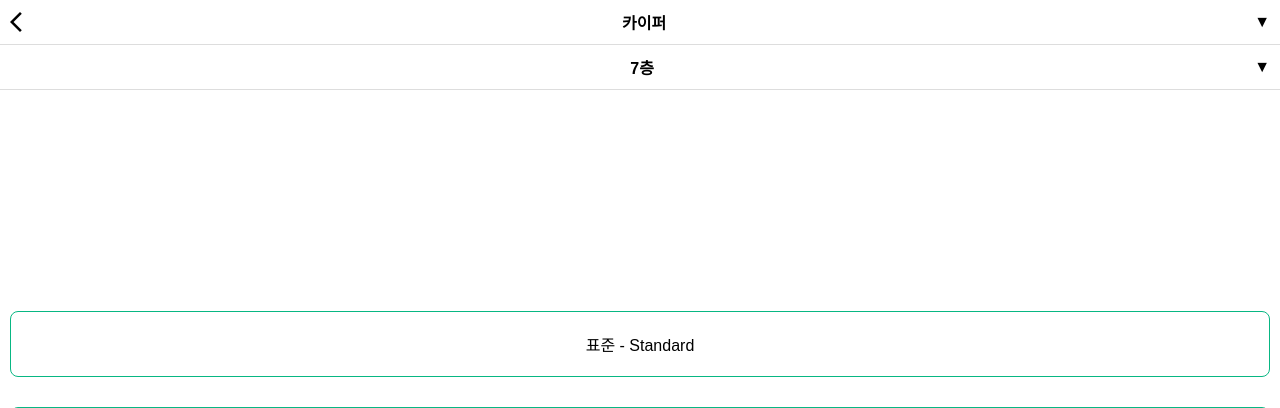
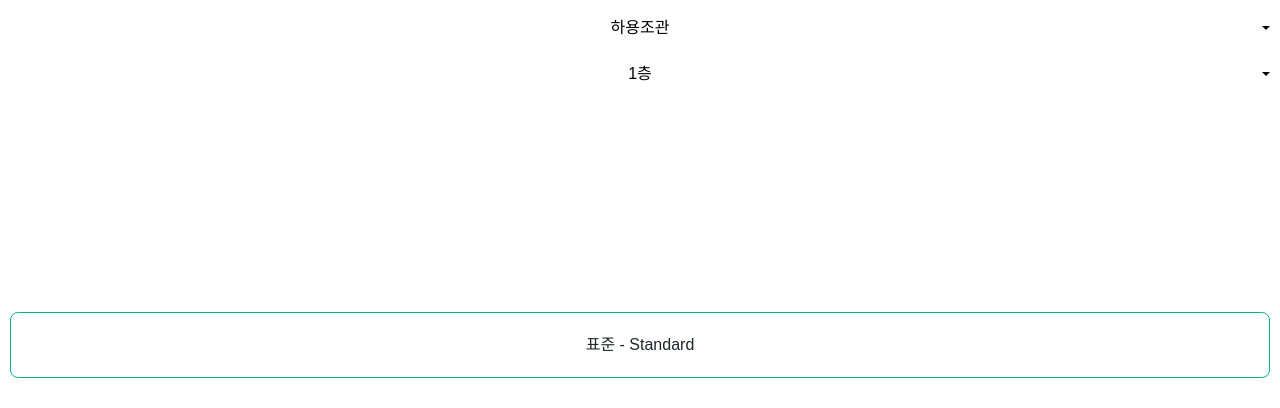
Before and after one commit to An-Seonghyeon/Laundry_Queueing_Application, a Flask app: template templates/option.html in a window 1280 px wide. Shown: the top 408 px of the page. Run offline with Flask 3, Linux system fonts and the light colour scheme; the template is opened without the code that fills it, so the values that code supplies are empty.

Commit message:
Update option.html
Dropdown 수정

```diff
--- a/templates/option.html
+++ b/templates/option.html
@@ -3,8 +3,8 @@
 <head>
 <meta charset="UTF-8">
 <meta name="viewport" content="width=device-width, initial-scale=1.0">
-<link rel="stylesheet" href="https://fonts.googleapis.com/css2?family=Material+Symbols+Outlined:opsz,wght,FILL,GRAD@24,400,0,0" />
-<title>option</title>
+<link rel="stylesheet" href="https://fonts.googleapis.com/css2?family=Material+Symbols+Outlined:opsz,wght,FILL,GRAD@20..48,100..700,0..1,-50..200" />
+<link href="https://cdn.jsdelivr.net/npm/bootstrap@5.3.3/dist/css/bootstrap.min.css" rel="stylesheet" integrity="sha384-QWTKZyjpPEjISv5WaRU9OFeRpok6YctnYmDr5pNlyT2bRjXh0JMhjY6hW+ALEwIH" crossorigin="anonymous">
 <style>
   body {
     margin: 0;
@@ -58,27 +58,152 @@
     flex-direction: column;
     justify-content: center;
 }
+
+  .material-symbols-outlined {
+    font-variation-settings:
+    'FILL' 0,
+    'wght' 400,
+    'GRAD' 0,
+    'opsz' 24
+  }
+
+  .dropdown-menu {
+      width: 100%;
+      left: 0;
+      right: 0;
+      text-align: center;
+    }
+
+  .btn-secondary {
+      --bs-btn-color: #000;
+      --bs-btn-bg: #fff;
+      --bs-btn-border-width: 0;
+    }
+
+  .full-width-button {
+      width: 100%;
+      text-align: center;
+      position: relative;
+      margin-top: 10px;
+    }
+
+  .dropdown-toggle::after {
+      position: absolute;
+      right: 10px;
+      top: 50%;
+      transform: translateY(-50%);
+    }
+
 </style>
 </head>
 <body>
 
 
-<div class="header">
-  <span class="material-symbols-outlined">
-    arrow_back_ios
-  </span>
-  <div><strong>카이퍼</strong></div>
-  <div><span>&#x25BC;</span></div>
+<!-- First dropdown -->
+<div class="dropdown">
+  <button class="btn btn-secondary dropdown-toggle full-width-button" id="dropdownMenuButton1" type="button" data-bs-toggle="dropdown" aria-expanded="false">
+    하용조관
+  </button>
+  <ul class="dropdown-menu" aria-labelledby="dropdownMenuButton1" onclick="setSecondDropdownItems(event)">
+    <li><a class="dropdown-item" href="#" data-id="b1">하용조관</a></li>
+    <li><a class="dropdown-item" href="#" data-id="b2">벧엘관</a></li>
+    <li><a class="dropdown-item" href="#" data-id="b3">창조관</a></li>
+    <li><a class="dropdown-item" href="#" data-id="b4">로뎀관</a></li>
+    <li><a class="dropdown-item" href="#" data-id="b5">은혜관</a></li>
+    <li><a class="dropdown-item" href="#" data-id="b6">국제관</a></li>
+    <li><a class="dropdown-item" href="#" data-id="b7">갈대상자관</a></li>
+  </ul>
 </div>
-<div class="under_header">
-  <div></div>
-  <div class="font-uner-header"><strong>7층</strong></div>
-  <div><span>&#x25BC;</span></div>
+
+<!-- Second dropdown -->
+<div class="dropdown">
+  <button class="btn btn-secondary dropdown-toggle full-width-button" id="dropdownMenuButton2" type="button" data-bs-toggle="dropdown" aria-expanded="false">
+    1층
+  </button>
+  <ul class="dropdown-menu" aria-labelledby="dropdownMenuButton2" id="secondDropdownMenu" onclick="changeSecondButtonText(event)">
+    <!-- Items dynamically generated here -->
+    <li><a class="dropdown-item" href="#" data-id="f1">1층</a></li>
+    <li><a class="dropdown-item" href="#" data-id="f2">2층</a></li>
+    <li><a class="dropdown-item" href="#" data-id="f3">3층</a></li>
+    <li><a class="dropdown-item" href="#" data-id="f4">4층</a></li>
+    <li><a class="dropdown-item" href="#" data-id="f5">5층</a></li>
+    <li><a class="dropdown-item" href="#" data-id="f6">6층</a></li>
+    <li><a class="dropdown-item" href="#" data-id="f7">7층</a></li>
+  </ul>
 </div>
+
 <div class="box">
-<div class="menu-item">표준 - Standard</div>
-<div class="menu-item">강력 - Powerful</div>
-<div class="menu-item">기타 - Others</div>
+  <div class="menu-item">표준 - Standard</div>
+  <div class="menu-item">강력 - Powerful</div>
+  <div class="menu-item">기타 - Others</div>
 </div>
+
+<!-- Bootstrap JS (optional) -->
+<script src="https://cdn.jsdelivr.net/npm/bootstrap@5.3.3/dist/js/bootstrap.bundle.min.js" integrity="sha384-YvpcrYf0tY3lHB60NNkmXc5s9fDVZLESaAA55NDzOxhy9GkcIdslK1eN7N6jIeHz" crossorigin="anonymous"></script>
+
+<script>
+  function changeSecondButtonText(event) {
+    var newText = event.target.textContent;
+    var itemId = event.target.getAttribute('data-id');
+    document.getElementById('dropdownMenuButton2').innerText = newText;
+    document.getElementById('dropdownMenuButton2').setAttribute('data-id', itemId);
+    // Assuming you have a function to fetch data from the server based on the selected IDs
+    fetchDataFromServer();
+  }
+
+  function setSecondDropdownItems(event) {
+    var selectedBId = event.target.getAttribute('data-id');
+    var secondDropdownMenu = document.getElementById('secondDropdownMenu');
+    // Clear existing items
+    secondDropdownMenu.innerHTML = '';
+    document.getElementById('dropdownMenuButton2').innerText = '층 선택';
+
+    // Add items based on selected b ID
+    switch (selectedBId) {
+      case 'b1':
+        addItemsToDropdown(secondDropdownMenu, ['1', '2', '3', '4', '5', '6', '7']);
+        break;
+      case 'b3':
+      case 'b5':
+      case 'b7':
+        addItemsToDropdown(secondDropdownMenu, ['1', '2', '3', '4', '5']);
+        break;
+      case 'b6':
+        addItemsToDropdown(secondDropdownMenu, ['1', '2', '3', '4']);
+        break;
+      case 'b2':
+      case 'b4':
+        addItemsToDropdown(secondDropdownMenu, ['1', '2', '3', '4', '5', '6']);
+        break;
+      // Add cases for other bs if needed
+    }
+    document.getElementById('dropdownMenuButton1').setAttribute('data-id', selectedBId);
+    var newText = event.target.textContent;
+    document.getElementById('dropdownMenuButton1').innerText = newText;
+  }
+
+  function addItemsToDropdown(dropdownMenu, items) {
+    items.forEach(item => {
+      dropdownMenu.innerHTML += `<li><a class="dropdown-item" href="#" data-id="f${item}">${item}층</a></li>`;
+    });
+  }
+
+  function fetchDataFromServer() {
+    // Example: Assume you have an endpoint '/data' that takes bId and floorId as parameters
+    var bId = document.getElementById('dropdownMenuButton1').getAttribute('data-id');
+    var floorId = document.getElementById('dropdownMenuButton2').getAttribute('data-id');
+    fetch(`/data?bId=${bId}&floorId=${floorId}`)
+      .then(response => response.json())
+      .then(data => {
+        // Handle the retrieved data as needed
+        console.log(data);
+      })
+      .catch(error => {
+        console.error('Error fetching data:', error);
+      });
+  }
+
+</script>
+
 </body>
 </html>
```
